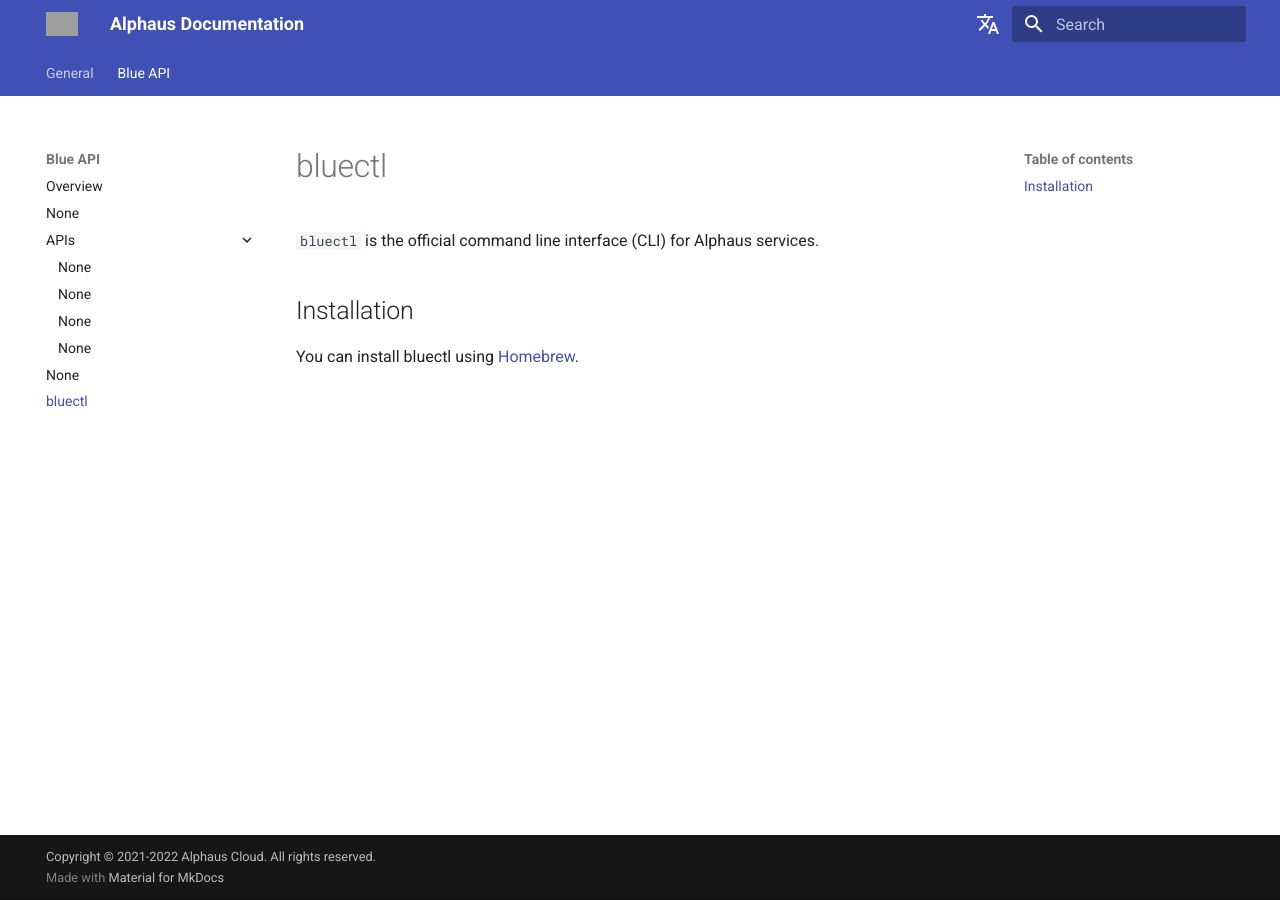
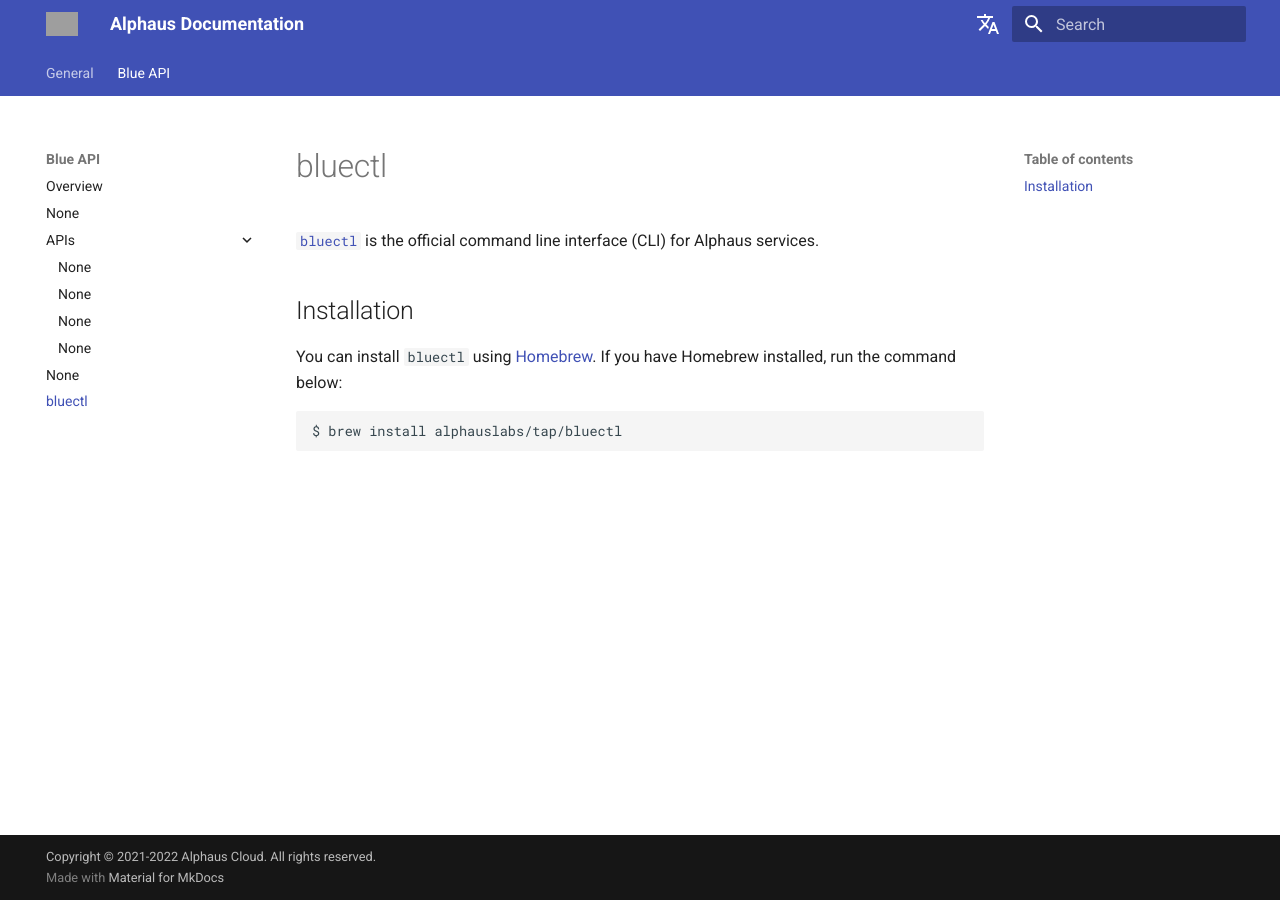
Before and after one commit to alphauslabs/tmpdocs, an MkDocs documentation site: the page built from docs/blueapi/bluectl.md, in a window 1280 px wide. Built offline with MkDocs 1.6.1 and Material for MkDocs 9.7.7, drawn with Linux system fonts in a browser that asks for light colours; comment, search, counter and statistics services are not loaded; grey boxes are pictures that could not be loaded.

Commit message:
chore: wip install

````diff
--- a/docs/blueapi/bluectl.md
+++ b/docs/blueapi/bluectl.md
@@ -1,6 +1,10 @@
 # bluectl
 
-`bluectl` is the official command line interface (CLI) for Alphaus services.
+[`bluectl`](https://github.com/alphauslabs/bluectl) is the official command line interface (CLI) for Alphaus services.
 
 ## Installation
-You can install bluectl using [Homebrew](https://brew.sh/).
+You can install `bluectl` using [Homebrew](https://brew.sh/). If you have Homebrew installed, run the command below:
+
+```sh
+$ brew install alphauslabs/tap/bluectl
+```
````
